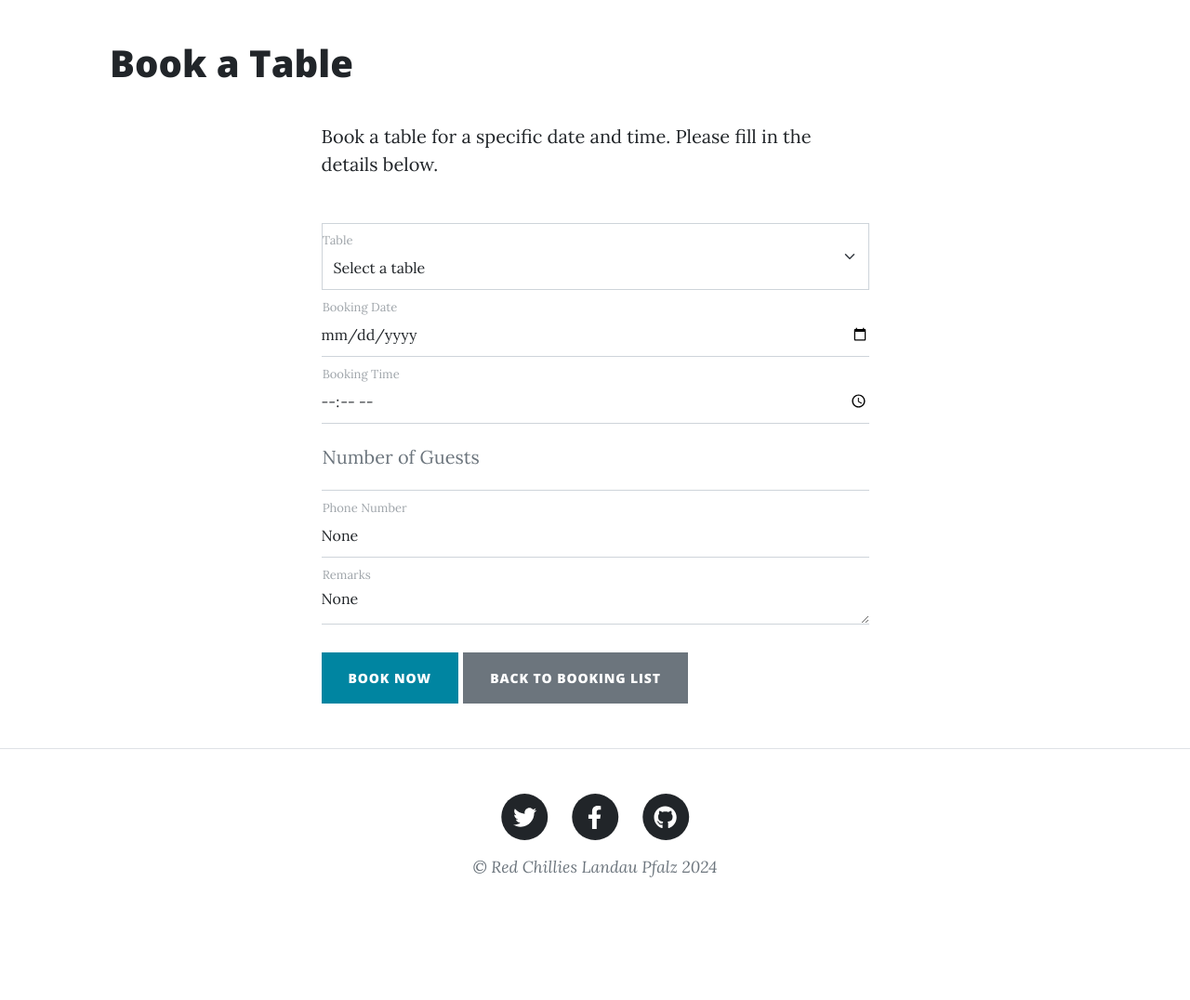
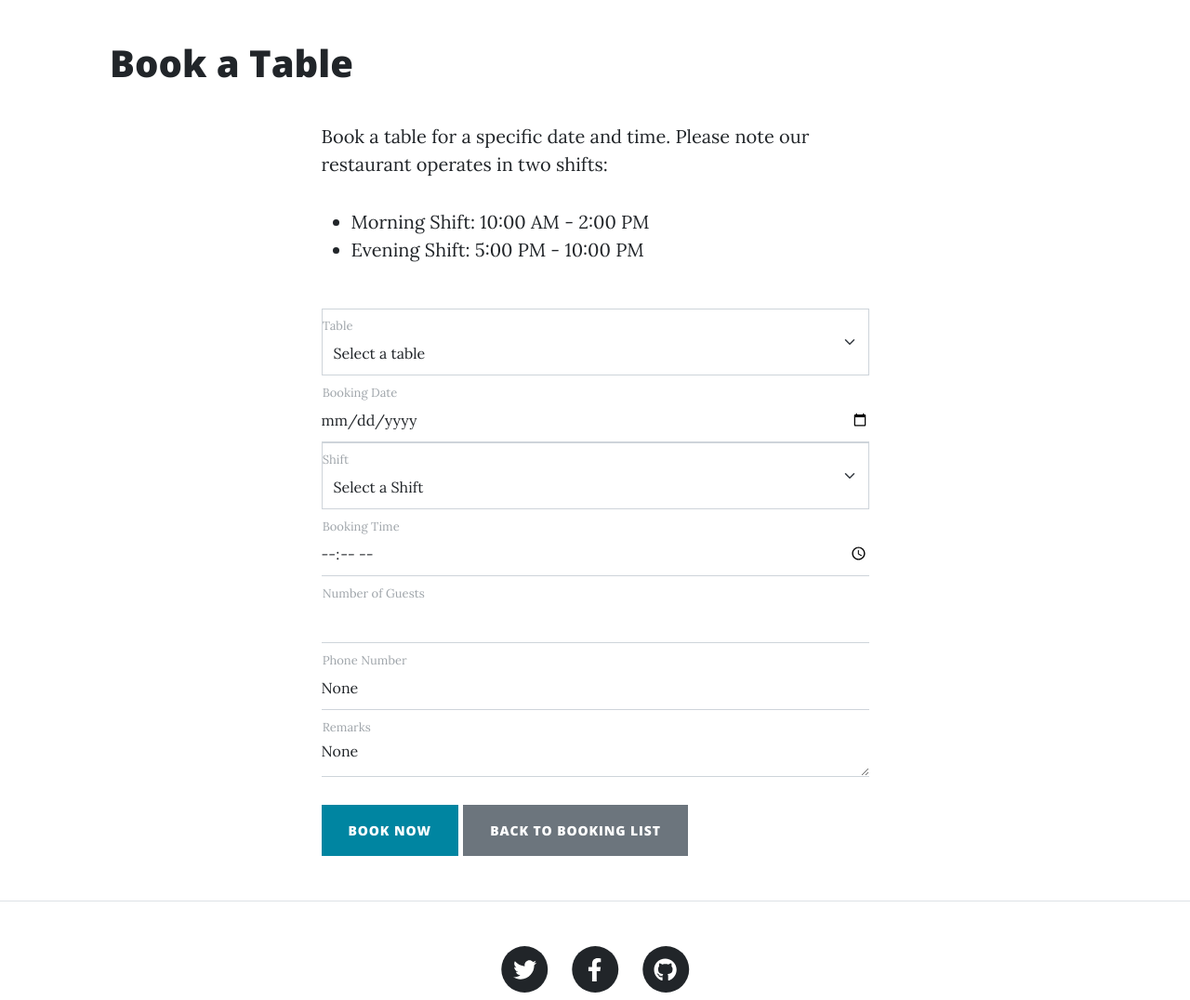
Before and after one commit to HasibullahFathi/restaurant-booking-system, a Django app: page /bookings/create/ in a window 1280 px wide. Shown: the part 685-1761 px from the top of the page at 93% size. Before the commit the page ends 1629 px from the top, so only its background shows below. Run offline with Django 4.2, Linux system fonts and the light colour scheme; the visitor is signed in with stand-in values (Sample User, id 1); data that the repository does not hold is empty; some libraries are stand-ins or nearby versions.

Commit message:
solve database migration problem add shift model and add form validation for the table reservation

```diff
--- a/booking/admin.py
+++ b/booking/admin.py
@@ -1,8 +1,9 @@
 from django.contrib import admin
-from.models import Profile, Table, Booking
+from.models import Profile, Table, Booking, Shift
 
 
 # Register your models here.
 admin.site.register(Profile)
 admin.site.register(Table)
 admin.site.register(Booking)
+admin.site.register(Shift)
--- a/booking/forms.py
+++ b/booking/forms.py
@@ -1,11 +1,17 @@
 from django import forms
-from .models import Booking
+from .models import Booking, Table, Shift
 
 
 class BookingForm(forms.ModelForm):
+    shift = forms.ModelChoiceField(queryset=Shift.objects.all(), empty_label="Select a Shift")
+
+    booking_time = forms.TimeField(widget=forms.TimeInput(format='%H:%M'), label="Booking Time")
+
     class Meta:
         model = Booking
-        fields = ['table', 'booking_date', 'phone_number', 'booking_time', 'number_of_guests', 'remarks']
+        fields = ['table', 'shift', 'booking_date', 'phone_number', 'booking_time', 'number_of_guests', 'remarks']
 
     def __init__(self, *args, **kwargs):
-        super().__init__(*args, **kwargs)
+        super(BookingForm, self).__init__(*args, **kwargs)
+        # Filter available tables only
+        self.fields['table'].queryset = Table.objects.filter(status='available')
--- a/booking/templates/booking/booking_form.html
+++ b/booking/templates/booking/booking_form.html
@@ -5,65 +5,71 @@
 <h1>Book a Table</h1>
 <div class="row gx-4 gx-lg-5 justify-content-center">
     <div class="col-md-10 col-lg-8 col-xl-7">
-        <p>Book a table for a specific date and time. Please fill in the details below.</p>
-        <!-- Display success or error messages -->
-        {% if messages %}
-        <div class="alert-messages">
-            {% for message in messages %}
-            <div class="alert {% if message.tags %}alert-{{ message.tags }}{% else %}alert-info{% endif %}"
-                role="alert">
-                {{ message }}
-            </div>
-            {% endfor %}
-        </div>
-        {% endif %}
+        <p>Book a table for a specific date and time. Please note our restaurant operates in two shifts:</p>
+        <ul>
+            <li>Morning Shift: 10:00 AM - 2:00 PM</li>
+            <li>Evening Shift: 5:00 PM - 10:00 PM</li>
+        </ul>
 
         <div class="my-5">
             <form id="bookingForm" method="POST">
                 {% csrf_token %}
+
                 <!-- Table field -->
                 <div class="form-floating">
-                    <select class="form-select" id="table" name="table" data-sb-validations="required">
+                    <select class="form-select" id="table" name="table" required>
                         <option value="" selected>Select a table</option>
                         {% for table in form.fields.table.queryset %}
                         <option value="{{ table.id }}" {% if table.id == form.table.value %}selected{% endif %}>
-                            {{ table.table_number }}</option>
+                            {{ table.table_number }}
+                        </option>
                         {% endfor %}
                     </select>
                     <label for="table">Table</label>
-                    <div class="invalid-feedback" data-sb-feedback="table:required">Please select a table.</div>
+                    <div class="invalid-feedback">Please select a table.</div>
                 </div>
 
                 <!-- Date field -->
                 <div class="form-floating">
                     <input class="form-control" id="date" name="booking_date" type="date"
-                        value="{{ form.booking_date.value }}" placeholder="Select a date..."
-                        data-sb-validations="required" />
+                        value="{{ form.booking_date.value }}" required />
                     <label for="date">Booking Date</label>
-                    <div class="invalid-feedback" data-sb-feedback="date:required">A date is required.</div>
+                    <div class="invalid-feedback">A date is required.</div>
                 </div>
 
-                <!-- Time field -->
+                <!-- Shift selection field -->
                 <div class="form-floating">
-                    <input class="form-control" id="time" name="booking_time" type="time"
-                        value="{{ form.booking_time.value }}" placeholder="Select a time..."
-                        data-sb-validations="required" />
-                    <label for="time">Booking Time</label>
-                    <div class="invalid-feedback" data-sb-feedback="time:required">A time is required.</div>
+                    <select class="form-select" id="shift" name="shift" required>
+                        <option value="" selected>Select a Shift</option>
+                        {% for shift in form.fields.shift.queryset %}
+                        <option value="{{ shift.id }}" data-start-time="{{ shift.start_time }}"
+                            data-end-time="{{ shift.end_time }}">
+                            {{ shift.name }} ({{ shift.start_time }} - {{ shift.end_time }})
+                        </option>
+                        {% endfor %}
+                    </select>
+                    <label for="shift">Shift</label>
+                    <div class="invalid-feedback">Please select a shift.</div>
                 </div>
 
+
+                <!-- Time selection field -->
+                <div class="form-floating">
+                    <input class="form-control" id="bookingTime" name="booking_time" type="time"
+                        value="{{ form.booking_time.value }}" placeholder="Select a time..." required>
+                    <label for="bookingTime">Booking Time</label>
+                    <div class="invalid-feedback">A valid time within the selected shift is required.</div>
+                </div>
                 <!-- Number of Guests field -->
                 <div class="form-floating">
                     <input class="form-control" id="guests" name="number_of_guests" type="number"
-                        value="{{ form.number_of_guests.value }}" placeholder="Number of guests..."
-                        data-sb-validations="required" />
+                        value="{{ form.number_of_guests.value }}" required />
                     <label for="guests">Number of Guests</label>
-                    <div class="invalid-feedback" data-sb-feedback="guests:required">The number of guests is required.
-                    </div>
+                    <div class="invalid-feedback">The number of guests is required.</div>
                 </div>
 
                 <!-- Phone number -->
-                 <div class="form-floating">
+                <div class="form-floating">
                     <input class="form-control" id="phone" name="phone_number" type="tel"
                         value="{{ form.phone_number.value }}" placeholder="Phone number..." />
                     <label for="phone">Phone Number</label>
@@ -75,13 +81,12 @@
                     <label for="remarks">Remarks</label>
                 </div>
 
-                <!-- alert messages here -->
+                <br />
 
+                <!-- Submit Button -->
+                <button class="btn btn-primary text-uppercase" id="submitButton" type="submit">Book Now</button>
 
-                <br />
-                <!-- Submit Button-->
-                <button class="btn btn-primary text-uppercase" id="submitButton" type="submit">Book Now</button>
-                <!-- back to the booking list button -->
+                <!-- Back to the booking list button -->
                 <a href="{% url 'booking_list' %}" class="btn btn-secondary text-uppercase">Back to Booking List</a>
             </form>
         </div>
--- a/booking/templates/booking/index.html
+++ b/booking/templates/booking/index.html
@@ -5,4 +5,5 @@
 
 <h1>Home page</h1>
 
+
 {% endblock %}
--- a/booking/views.py
+++ b/booking/views.py
@@ -3,10 +3,13 @@ from django.contrib.auth.mixins import LoginRequiredMixin
 from django.shortcuts import render, redirect
 from django.contrib.auth.decorators import login_required
 from django.http import HttpResponse
-from.models import Booking, Profile
+from.models import Booking, Profile, Shift
 from django.contrib import messages
 from.forms import BookingForm
 from django.http import Http404
+from django.utils import timezone
+from datetime import datetime, time
+
 
 # Create your views here.
 
@@ -29,12 +32,11 @@ class BookingList(LoginRequiredMixin, ListView):
 
 class BookingDetail(DetailView):
     model = Booking
-    template_name = 'booking/booking_detail.html'  # The template to render
-    context_object_name = 'booking'  # The context variable for the template
+    template_name = 'booking/booking_detail.html'
+    context_object_name = 'booking'
 
 def index(request):
     return render(request, 'booking/index.html')
-
 
 @login_required
 def create_booking(request):
@@ -42,13 +44,43 @@ def create_booking(request):
         form = BookingForm(request.POST)
         if form.is_valid():
             booking = form.save(commit=False)
-            booking.user = request.user  # Automatically assign the logged-in user
+            booking.user = request.user
+
+            # Get the selected shift
+            selected_shift = booking.shift
+
+            # Validate that the booking time falls within the shift time
+            if not (selected_shift.start_time <= booking.booking_time <= selected_shift.end_time):
+                messages.add_message(request, messages.ERROR, f"Booking time must be between {selected_shift.start_time} and {selected_shift.end_time} for the {selected_shift.name}.")
+                return render(request, 'booking/booking_form.html', {'form': form})
+
+            # Check if the table is available for the selected date, shift, and time
+            conflicting_bookings = Booking.objects.filter(
+                table=booking.table,
+                booking_date=booking.booking_date,
+                shift=booking.shift,
+                booking_time=booking.booking_time,
+                status=1
+            )
+
+            if conflicting_bookings.exists():
+                messages.add_message(request, messages.ERROR, "This table is already booked at the selected time during the shift. Please choose another table.")
+                return render(request, 'booking/booking_form.html', {'form': form})
+
+            # Save the booking and update the table status
             booking.save()
-            # messages.success(request, "Your booking has been successfully created!")
-            messages.add_message(request, messages.SUCCESS, 'Your booking has been successfully created!')
+            booking.table.status = 'reserved'
+            booking.table.save()
+
+            messages.add_message(request, messages.SUCCESS, "Your booking has been successfully created!")
+            return redirect('booking_list')
         else:
-            messages.add_message(request, messages.ERROR, 'There was an error with your booking.')
+            messages.add_message(request, messages.ERROR, "There was an error with your booking.")
     else:
         form = BookingForm()
 
+    # Clear any previous messages after rendering
+    storage = messages.get_messages(request)
+    storage.used = True
+
     return render(request, 'booking/booking_form.html', {'form': form})
--- a/static/js/script.js
+++ b/static/js/script.js
@@ -27,4 +27,28 @@ window.addEventListener('DOMContentLoaded', () => {
         }
         scrollPos = currentTop;
     });
+
+    const dateInput = document.getElementById('date');
+    const shiftSelect = document.getElementById('shift');
+    const tableSelect = document.getElementById('table');
+
+    function updateAvailableTables() {
+        const selectedShift = shiftSelect.value;
+        const selectedDate = dateInput.value;
+
+        if (selectedShift && selectedDate) {
+            fetch(`/get_available_tables/?date=${selectedDate}&shift=${selectedShift}`)
+                .then(response => response.json())
+                .then(data => {
+                    tableSelect.innerHTML = '<option value="">Select a table</option>';
+                    data.tables.forEach(table => {
+                        tableSelect.innerHTML += `<option value="${table.id}">${table.table_number}</option>`;
+                    });
+                })
+                .catch(error => console.error('Error:', error));
+        }
+    }
+
+    shiftSelect.addEventListener('change', updateAvailableTables);
+    dateInput.addEventListener('change', updateAvailableTables);
 })
--- a/templates/base.html
+++ b/templates/base.html
@@ -85,6 +85,18 @@
             </div>
         </div>
     </header>
+    <div class="container">
+        <div class="row">
+            <div class="col-md-8 offset-md-2">
+                {% for message in messages %}
+                <div class="alert {% if 'error' in message.tags %}bg-warning{% elif 'success' in message.tags %}bg-success{% else %}bg-info{% endif %} alert-dismissible fade show" id="msg" role="alert">
+                    {{ message | safe }}
+                    <button type="button" class="btn-close" data-bs-dismiss="alert" aria-label="Close"></button>
+                </div>
+                {% endfor %}
+            </div>
+        </div>
+    </div>
     <!-- Main Content-->
     <div class="container px-4 px-lg-5">
         {% block content %}
```
Also changed, not shown: booking/models.py (+23 -2 lines), booking/templates/booking/booking.html (+9 -0 lines), booking/migrations/0001_initial.py, booking/migrations/0002_alter_booking_status_alter_profile_role.py (deleted), booking/migrations/0003_alter_booking_status_alter_profile_role.py (deleted), booking/migrations/0004_alter_booking_options.py (deleted), booking/migrations/0005_booking_remarks_and_more.py (deleted), booking/migrations/0006_remove_profile_phone_number_booking_phone_number.py (deleted), db.sqlite3 (deleted).
